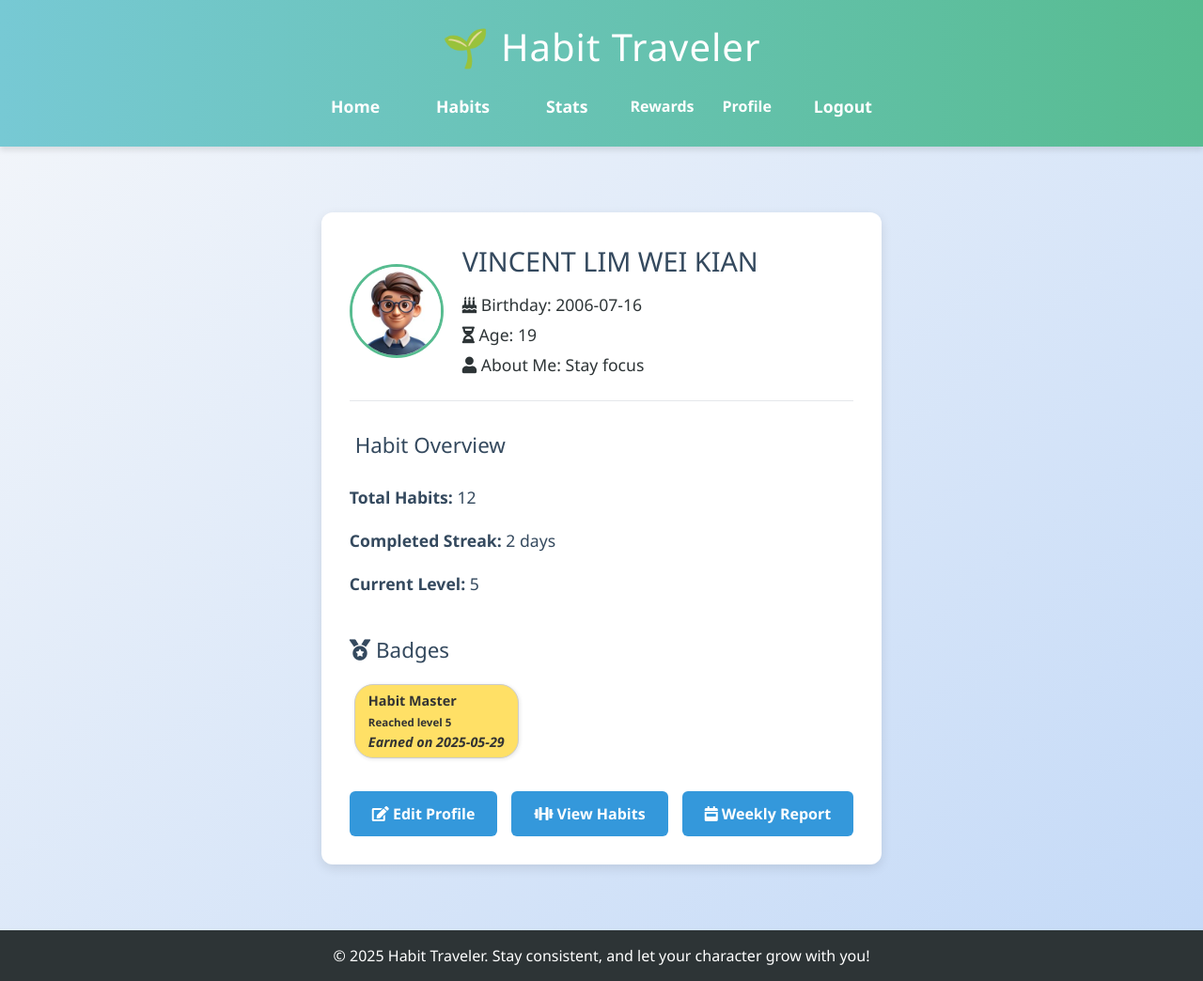
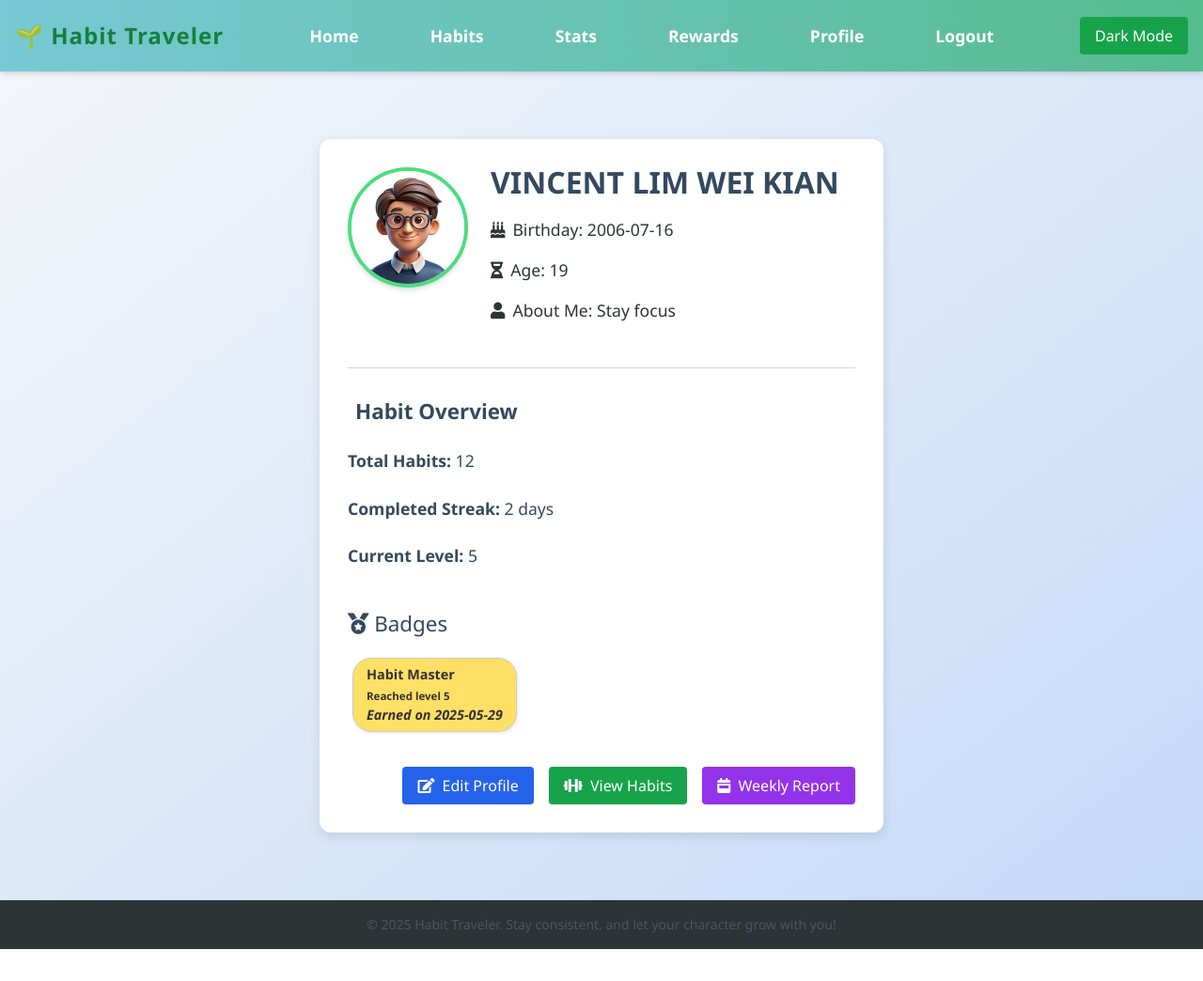
Before and after one commit to VINCENTLIM716/MINI-IT-3-10, a Flask app: page /profile in a window 1280 px wide. Shown: the whole page at 94% size. After the commit the page ends 1010 px from the top, so only its background shows below. Run offline with Flask 3, Linux system fonts and the light colour scheme; a user stored in the database is signed in; some libraries are stand-ins or nearby versions.

Commit message:
dark mode

```diff
--- a/templates/base.html
+++ b/templates/base.html
@@ -4,54 +4,66 @@
     <meta charset="UTF-8">
     <title>Habit Traveler - Home</title>
 
+    <!-- Tailwind CSS -->
     <script src="https://cdn.tailwindcss.com"></script>
 
+    <!-- Font Awesome -->
     <link href="https://cdnjs.cloudflare.com/ajax/libs/font-awesome/5.15.3/css/all.min.css" rel="stylesheet">
 
+    <!-- App Styles -->
     <link rel="stylesheet" href="{{ url_for('static', filename='style.css') }}">
+    <link rel="stylesheet" href="{{ url_for('static', filename='darkmode.css') }}">
 </head>
 
 <body class="{{ request.endpoint|replace('.', '_') }}">
-    <header>
-        <h1>🌱 Habit Traveler</h1>
-        <nav>
-            <ul>
-                <li><a href="{{ url_for('index') }}">Home</a></li>
-                <li><a href="{{ url_for('habits') }}">Habits</a></li>
-                <li><a href="{{ url_for('stats') }}">Stats</a></li>
-                <a href="{{ url_for('rewards') }}">Rewards</a>
-                <a href="{{ url_for('profile') }}">Profile</a>
+    <!-- Header -->
+    <header class="p-4 flex flex-col md:flex-row justify-between items-center bg-white dark:bg-gray-800 shadow-md">
+        <h1 class="text-2xl font-bold text-green-700 dark:text-green-300">🌱 Habit Traveler</h1>
+        <nav class="mt-3 md:mt-0">
+            <ul class="flex flex-wrap gap-4 text-sm md:text-base">
+                <li><a href="{{ url_for('index') }}" class="hover:underline">Home</a></li>
+                <li><a href="{{ url_for('habits') }}" class="hover:underline">Habits</a></li>
+                <li><a href="{{ url_for('stats') }}" class="hover:underline">Stats</a></li>
+                <li><a href="{{ url_for('rewards') }}" class="hover:underline">Rewards</a></li>
+                <li><a href="{{ url_for('profile') }}" class="hover:underline">Profile</a></li>
                 {% if session.get('user_id') %}
-                <li><a href="{{ url_for('logout') }}">Logout</a></li>
+                    <li><a href="{{ url_for('logout') }}" class="hover:underline">Logout</a></li>
                 {% else %}
-                <li><a href="{{ url_for('login') }}">Login</a></li>
-                <li><a href="{{ url_for('register') }}">Register</a></li>
+                    <li><a href="{{ url_for('login') }}" class="hover:underline">Login</a></li>
+                    <li><a href="{{ url_for('register') }}" class="hover:underline">Register</a></li>
                 {% endif %}
             </ul>
         </nav>
+
+        <!-- Dark Mode Toggle -->
+        <button id="darkModeToggle" class="mt-3 md:mt-0 px-4 py-2 bg-green-600 text-white rounded hover:bg-green-700 transition">
+            Dark Mode
+        </button>
     </header>
 
+    <!-- Daily Quote (Homepage Only) -->
     {% if request.endpoint == 'index' %}
-        <div class="max-w-xl mx-auto my-8 p-6 bg-gradient-to-r from-yellow-200 via-yellow-100 to-yellow-50 rounded-xl shadow-lg border border-yellow-300 text-gray-900">
+    <div class="max-w-xl mx-auto my-8 p-6 bg-gradient-to-r from-yellow-200 via-yellow-100 to-yellow-50 rounded-xl shadow-lg border border-yellow-300 text-gray-900 dark:bg-yellow-300 dark:text-gray-800">
         <div class="flex items-center justify-center space-x-3 mb-4">
             <div class="text-3xl animate-pulse">🌟</div>
             <h2 class="text-2xl font-extrabold tracking-wide">Daily Inspiration</h2>
         </div>
-            <p class="text-lg italic leading-relaxed text-yellow-900 drop-shadow-sm">“{{ daily_quote }}”</p>
+        <h2 class="text-lg italic leading-relaxed drop-shadow-sm">“{{ daily_quote }}”</h2>
     </div>
     {% endif %}
 
-    <main>
+    <!-- Main Content -->
+    <main class="container mx-auto px-4 py-8">
         {% block content %}
-        <section>
-            <h2>Welcome, adventurer!</h2>
+        <section class="mb-8">
+            <h2 class="text-xl font-bold mb-2">Welcome, adventurer!</h2>
             <p>You're about to begin a journey to become the best version of yourself — one habit at a time.</p>
             <p><strong>Habit Traveler</strong> is a gamified habit tracker that helps you build positive routines and stay motivated through rewards, progress tracking, and personal growth.</p>
         </section>
 
         <section>
-            <h3>✨ What You Can Do:</h3>
-            <ul>
+            <h3 class="text-lg font-semibold mb-2">✨ What You Can Do:</h3>
+            <ul class="list-disc pl-6 space-y-1">
                 <li>📝 Create and manage your daily habits</li>
                 <li>⏰ Set reminders to stay consistent</li>
                 <li>📊 Track your progress with fun stats</li>
@@ -61,8 +73,37 @@
         {% endblock %}
     </main>
 
-    <footer>
-        <p>&copy; 2025 Habit Traveler. Stay consistent, and let your character grow with you!</p>
+    <!-- Footer -->
+    <footer class="text-center py-4 text-sm text-gray-600 dark:text-gray-300">
+        &copy; 2025 Habit Traveler. Stay consistent, and let your character grow with you!
     </footer>
+
+    <!-- Dark Mode Script -->
+    <script>
+        const toggleBtn = document.getElementById('darkModeToggle');
+        const body = document.body;
+
+        function applyDarkMode(state) {
+            if (state === 'enabled') {
+                body.classList.add('dark-mode');
+                toggleBtn.textContent = 'Light Mode';
+            } else {
+                body.classList.remove('dark-mode');
+                toggleBtn.textContent = 'Dark Mode';
+            }
+        }
+
+        // Initial load
+        const darkModeState = localStorage.getItem('darkMode') || 'disabled';
+        applyDarkMode(darkModeState);
+
+        // Toggle button click
+        toggleBtn.addEventListener('click', () => {
+            const current = body.classList.contains('dark-mode') ? 'enabled' : 'disabled';
+            const newState = current === 'enabled' ? 'disabled' : 'enabled';
+            localStorage.setItem('darkMode', newState);
+            applyDarkMode(newState);
+        });
+    </script>
 </body>
 </html>
--- a/templates/profile.html
+++ b/templates/profile.html
@@ -1,22 +1,28 @@
 {% extends 'base.html' %}
 
 {% block content %}
-<div class="profile-container">
-    <div class="profile-header">
-        <img src="{{ url_for('static', filename='avatars/' + (user.avatar if user.avatar else 'default_avatar.png')) }}" alt="Avatar" class="avatar" width="120" height="120">
-        <div class="profile-info">
-            <h1>{{ user.name }}</h1>
-            <p><i class="fas fa-birthday-cake"></i> Birthday: {{ user.birthday }}</p>
-            <p><i class="fas fa-hourglass-half"></i> Age: {{ user.age }}</p>
-            <p><i class="fas fa-user"></i> About Me: {{ user.description }}</p>
+<div id="profile-container" class="max-w-4xl mx-auto bg-white dark:bg-gray-800 shadow-lg rounded-xl p-6 space-y-8 profile-container">
+
+    <!-- Header: Avatar & Basic Info -->
+    <div class="flex flex-col md:flex-row items-center md:items-start space-x-0 md:space-x-6 space-y-4 md:space-y-0">
+        <img src="{{ url_for('static', filename='avatars/' + (user.avatar if user.avatar else 'default_avatar.png')) }}"
+             alt="Avatar"
+             class="w-32 h-32 rounded-full border-4 border-green-400 shadow-md object-cover">
+
+        <div class="text-center md:text-left">
+            <h1 class="text-2xl font-bold text-gray-800 dark:text-gray-100">{{ user.name }}</h1>
+            <p class="text-gray-600 dark:text-gray-300"><i class="fas fa-birthday-cake mr-2"></i>Birthday: {{ user.birthday }}</p>
+            <p class="text-gray-600 dark:text-gray-300"><i class="fas fa-hourglass-half mr-2"></i>Age: {{ user.age }}</p>
+            <p class="text-gray-600 dark:text-gray-300"><i class="fas fa-user mr-2"></i>About Me: {{ user.description }}</p>
         </div>
     </div>
 
-    <hr>
+    <hr class="border-gray-300 dark:border-gray-600">
 
+    <!-- Habit Stats -->
     <div class="profile-section">
-        <h2><i class="fas fa-list-check"></i> Habit Overview</h2>
-        <ul>
+        <h2 class="text-xl font-semibold mb-3 text-gray-700 dark:text-gray-200"><i class="fas fa-list-check mr-2"></i>Habit Overview</h2>
+        <ul class="space-y-1 text-gray-700 dark:text-gray-300">
             <li><strong>Total Habits:</strong> {{ total_habits }}</li>
             <li><strong>Completed Streak:</strong> {{ max_streak }} days</li>
             <li><strong>Current Level:</strong> {{ user.level }}</li>
@@ -40,10 +46,17 @@
         </div>
     </div>
 
-    <div class="profile-actions">
-        <a href="{{ url_for('edit_profile') }}" class="edit-button"><i class="fas fa-edit"></i> Edit Profile</a>
-        <a href="{{ url_for('habits') }}" class="edit-button"><i class="fas fa-dumbbell"></i> View Habits</a>
-        <a href="{{ url_for('weekly_report') }}" class="edit-button"><i class="fas fa-calendar-week"></i> Weekly Report</a>
+    <div class="flex flex-wrap justify-center md:justify-end gap-4 mt-6">
+        <a href="{{ url_for('edit_profile') }}" class="px-4 py-2 bg-blue-600 text-white rounded hover:bg-blue-700 transition shadow">
+            <i class="fas fa-edit mr-1"></i> Edit Profile
+        </a>
+        <a href="{{ url_for('habits') }}" class="px-4 py-2 bg-green-600 text-white rounded hover:bg-green-700 transition shadow">
+            <i class="fas fa-dumbbell mr-1"></i> View Habits
+        </a>
+        <a href="{{ url_for('weekly_report') }}" class="px-4 py-2 bg-purple-600 text-white rounded hover:bg-purple-700 transition shadow">
+            <i class="fas fa-calendar-week mr-1"></i> Weekly Report
+        </a>
     </div>
+
 </div>
 {% endblock %}
--- a/templates/weekly_report.html
+++ b/templates/weekly_report.html
@@ -68,7 +68,7 @@
 
 <div class="report-summary" style="margin-bottom: 20px;">
     <p><strong>Total Habits:</strong> {{ report.total_habits }}</p>
-    <p><strong>Total Completions This Week:</strong> {{ report.total_completed }}</p>
+    <p><strong>Total Habit Checkin:</strong> {{ report.total_completed }}</p>
     <p><strong>Average Completion Rate:</strong> {{ report.avg_completion_rate }}%</p>
 
     {% if report.total_habits == 0 %}
```
Also changed, not shown: static/darkmode.css (added, +134 -0 lines), templates/rewards.html (+22 -18 lines), instance/users.db. Lines whose indentation alone changed are shown as unchanged.
